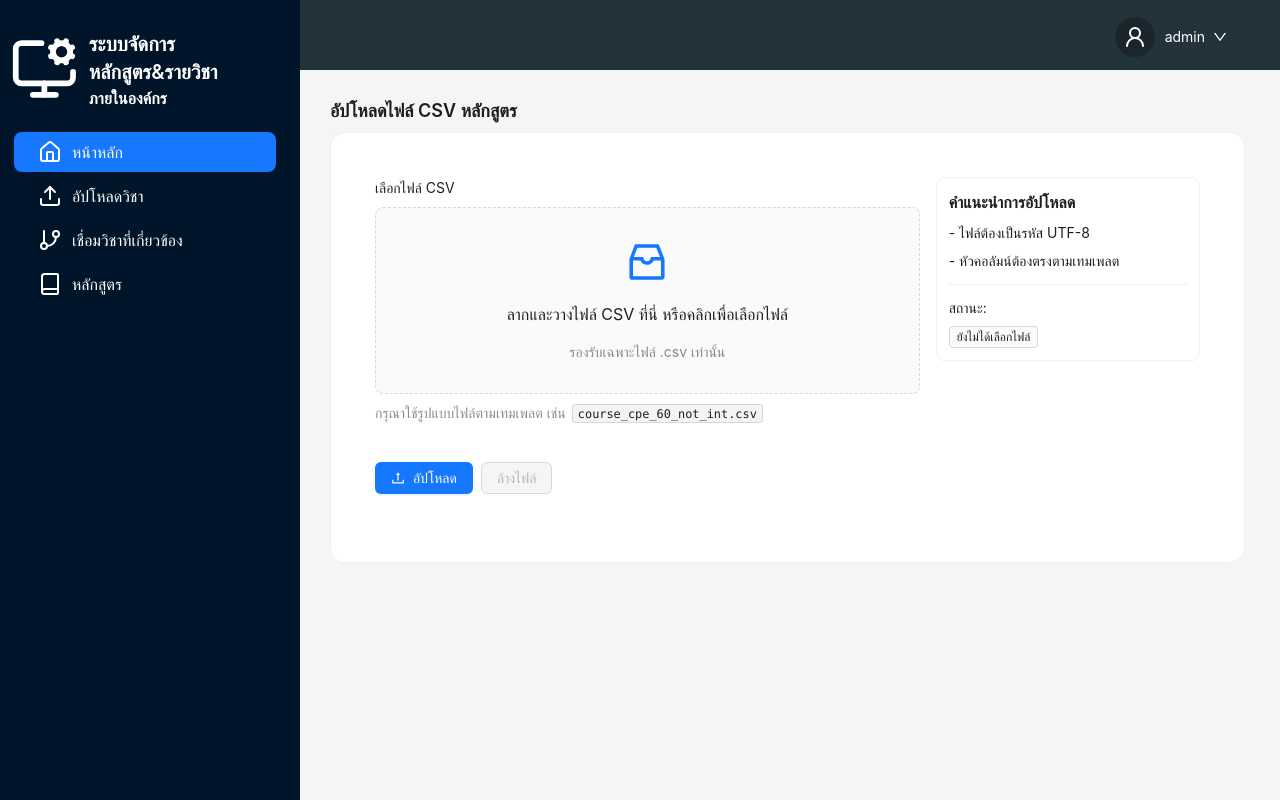
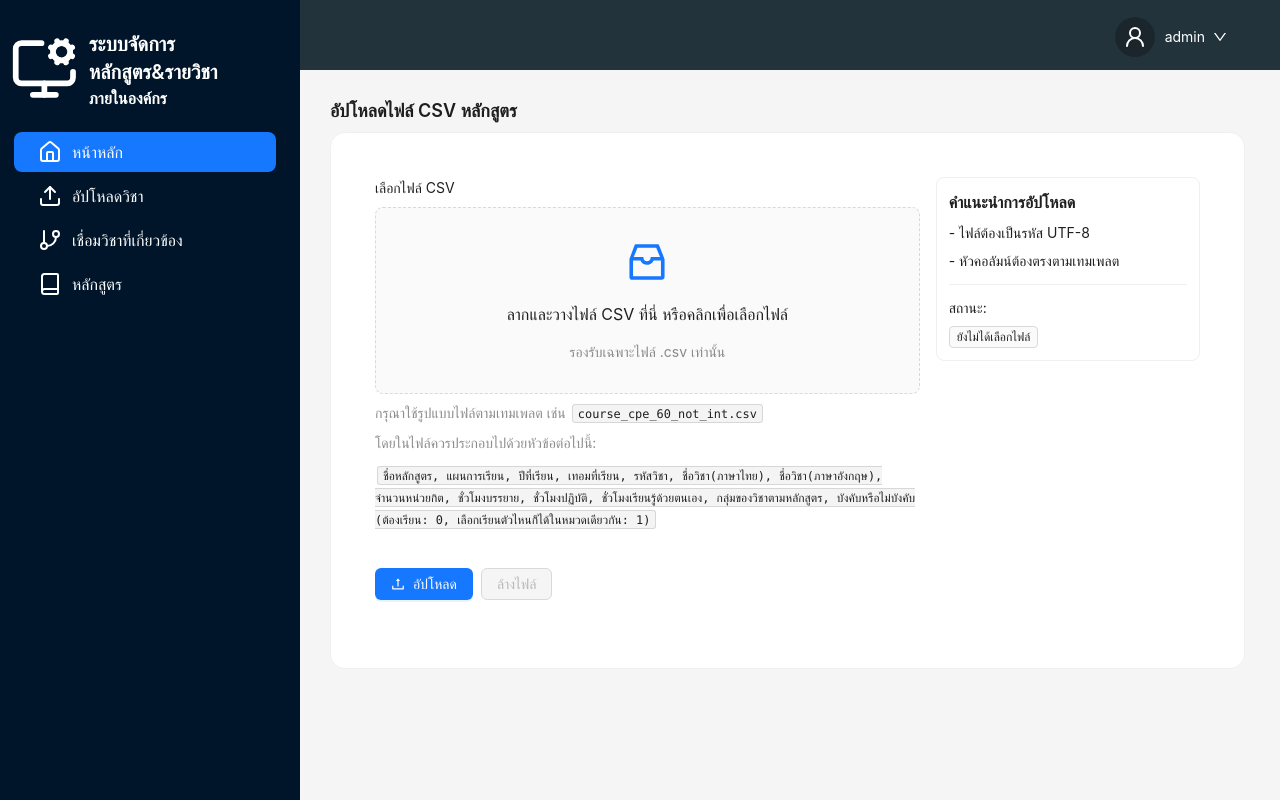
Before and after one commit to Guntaphon-si/G5-Course-Subject, a Next.js app: page /pageUpload in a window 1280 px wide. Built offline with nearby package versions, Linux system fonts and the light colour scheme.

Commit message:
ปรับเเต่ง

```diff
--- a/src/app/pageUpload/page.tsx
+++ b/src/app/pageUpload/page.tsx
@@ -80,8 +80,31 @@ export default function HomePage() {
                   </Upload.Dragger>
                   <Paragraph style={{ marginTop: 8 }}>
                     <Text type="secondary">
-                      กรุณาใช้รูปแบบไฟล์ตามเทมเพลต เช่น <Text code>course_cpe_60_not_int.csv</Text>
-                    </Text>
+  กรุณาใช้รูปแบบไฟล์ตามเทมเพลต เช่น <Text code>course_cpe_60_not_int.csv</Text>
+</Text>
+
+<Text type="secondary" style={{ display: 'block', marginTop: 8 }}>
+  โดยในไฟล์ควรประกอบไปด้วยหัวข้อต่อไปนี้:
+</Text>
+
+<div style={{ marginTop: 10 }}>
+  <Text code>
+    {`ชื่อหลักสูตร,
+แผนการเรียน,
+ปีที่เรียน,
+เทอมที่เรียน,
+รหัสวิชา,
+ชื่อวิชา(ภาษาไทย),
+ชื่อวิชา(ภาษาอังกฤษ),
+จำนวนหน่วยกิต,
+ชั่วโมงบรรยาย,
+ชั่วโมงปฏิบัติ,
+ชั่วโมงเรียนรู้ด้วยตนเอง,
+กลุ่มของวิชาตามหลักสูตร,
+บังคับหรือไม่บังคับ (ต้องเรียน: 0, เลือกเรียนตัวไหนก็ได้ในหมวดเดียวกัน: 1)`}
+  </Text>
+</div>
+
                   </Paragraph>
                 </Form.Item>
                 <Form.Item>
```
Also changed, not shown: src/app/pre-subject/page.tsx (+18 -4 lines).
